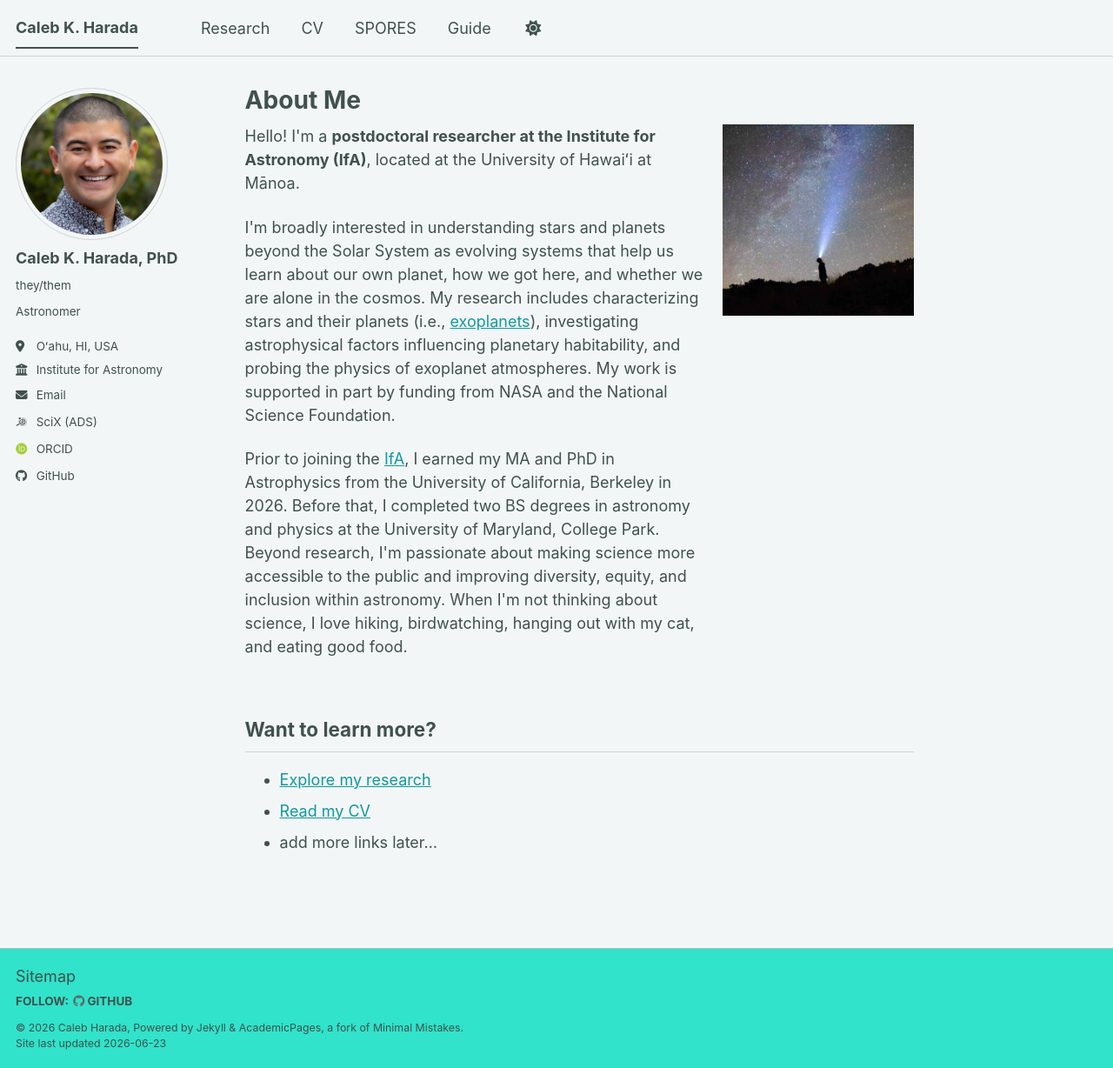
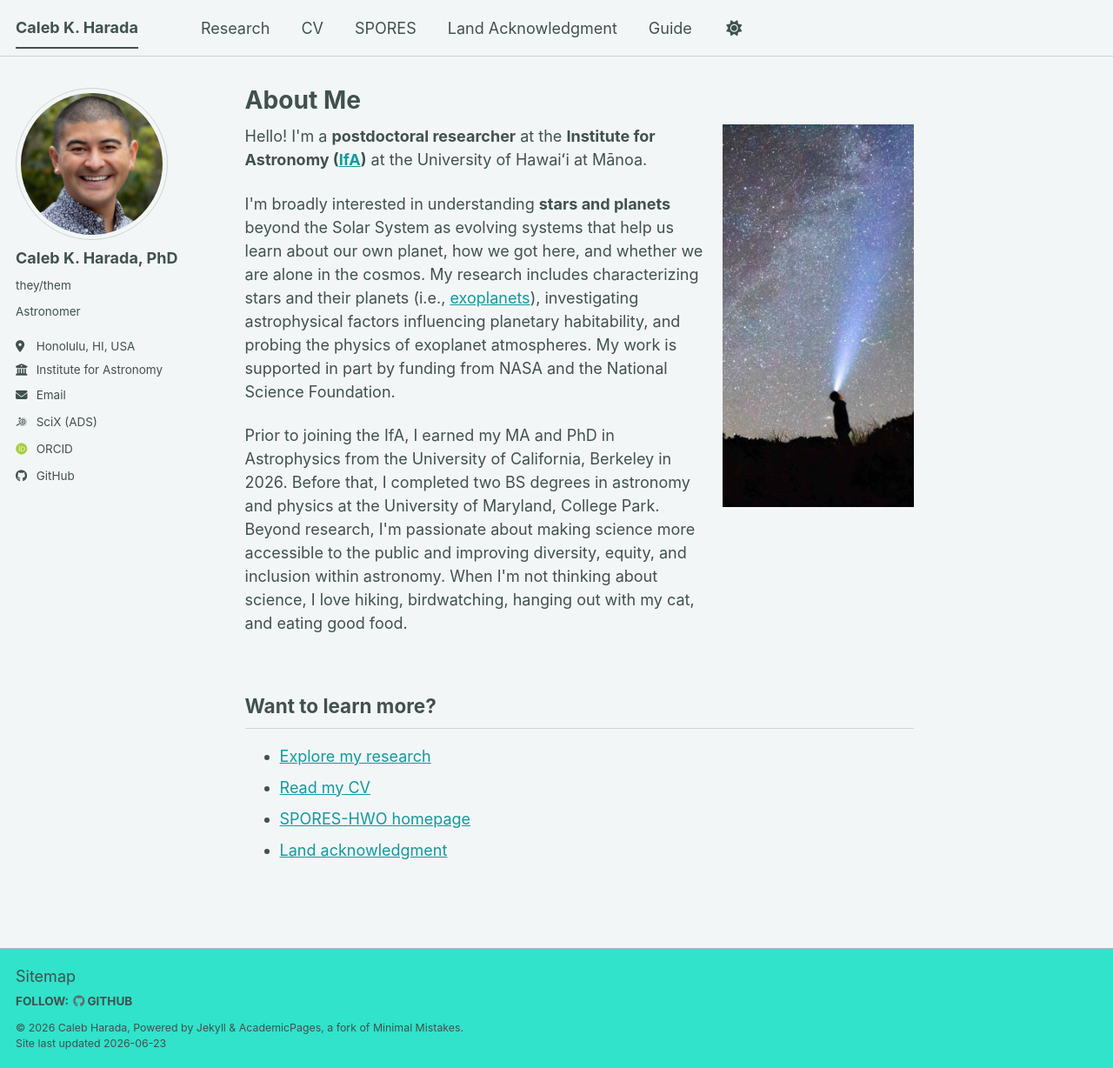
Before and after one commit to CalebHarada/CalebHarada.github.io, a Jekyll site: the page built from _pages/about.md, in a window 1280 px wide and 1228 px high. Shown: the whole window at 87% size. Built offline with Jekyll 4.4.1, drawn with Linux system fonts in a browser that asks for light colours; some web fonts are replaced; a script bundle is joined from its source files by our own code; library files that are not in the unit come from our copies.

Commit message:
pages: update about page, add land acknowledgment page

```diff
--- a/_config.yml
+++ b/_config.yml
@@ -27,7 +27,7 @@ author:
   name             : "Caleb K. Harada, PhD"
   pronouns         : "they/them"
   bio              : "Astronomer"
-  location         : "O&#699ahu, HI, USA"
+  location         : "Honolulu, HI, USA"
   employer         : "Institute for Astronomy"
   uri              : # URL
   email            : "ckharada@hawaii.edu"
--- a/_data/navigation.yml
+++ b/_data/navigation.yml
@@ -17,8 +17,8 @@ main:
   - title: "SPORES"
     url: https://calebharada.github.io/spores/
 
-  # - title: "CV"
-  #   url: /cv-json/
+  - title: "Land Acknowledgment"
+    url: /land-acknowledgment/
 
   # - title: "Publications"
   #   url: /publications/
--- a/_pages/about.md
+++ b/_pages/about.md
@@ -10,11 +10,12 @@ redirect_from:
 <div style="display: flex; align-items: start; gap: 20px;">
     <div style="flex: 1;">
         <p>
-          Hello! I'm a <b>postdoctoral researcher at the Institute for Astronomy
-          (IfA)</b>, located at the University of Hawai&#699;i at M&amacr;noa.
+          Hello! I'm a <b>postdoctoral researcher</b> at the <b>Institute for Astronomy
+          (<a href="https://www.ifa.hawaii.edu" target="_blank">IfA</a>)</b>
+          at the University of Hawai&#699;i at M&amacr;noa.
         </p>
         <p>
-          I'm broadly interested in understanding stars and planets beyond the
+          I'm broadly interested in understanding <b>stars and planets</b> beyond the
           Solar System as evolving systems that help us learn about our own
           planet, how we got here, and whether we are alone in the cosmos. My
           research includes characterizing stars and their planets
@@ -25,9 +26,8 @@ redirect_from:
           the National Science Foundation.
         </p>
         <p>
-          Prior to joining the
-          <a href="https://www.ifa.hawaii.edu" target="_blank">IfA</a>, I earned
-          my MA and PhD in Astrophysics from the University of California, Berkeley
+          Prior to joining the IfA, I earned my MA and PhD in Astrophysics
+          from the University of California, Berkeley
           in 2026. Before that, I completed two BS degrees in astronomy and
           physics at the University of Maryland, College Park. Beyond research,
           I'm passionate about making science more accessible to the public and
@@ -41,7 +41,7 @@ redirect_from:
         <img src="images/calebharada_talking.jpg" alt="Photo of Caleb Harada giving a talk at a AAS meeting" style="max-width: 220px; height: auto; margin-bottom: 10px;">
       </div> -->
       <div>
-        <img src="images/lookingup.jpg" alt="Photo of Caleb Harada looking up at the night sky" style="max-width: 220px; height: auto;">
+        <img src="images/lookingup.jpg" alt="Photo of me looking up at the night sky" style="max-width: 220px; height: auto;">
       </div>
     </div>
 </div>
@@ -52,7 +52,12 @@ Want to learn more?
 
 - [Explore my research](/research)
 - [Read my CV](/CV)
-- add more links later...
+- <a href="https://calebharada.github.io/spores/" target="_blank">SPORES-HWO homepage</a>
+- [Land acknowledgment](/land-acknowledgment)
+
+
+
+
 
 
 
```
Also changed, not shown: _pages/cv.md (+5 -0 lines), _pages/land-acknowledgment.md (added, +38 -0 lines), _pages/research.md (+7 -7 lines), images/keck_observatory.jpg (added), images/lookingup copy.jpg (added), images/lookingup.jpg.
